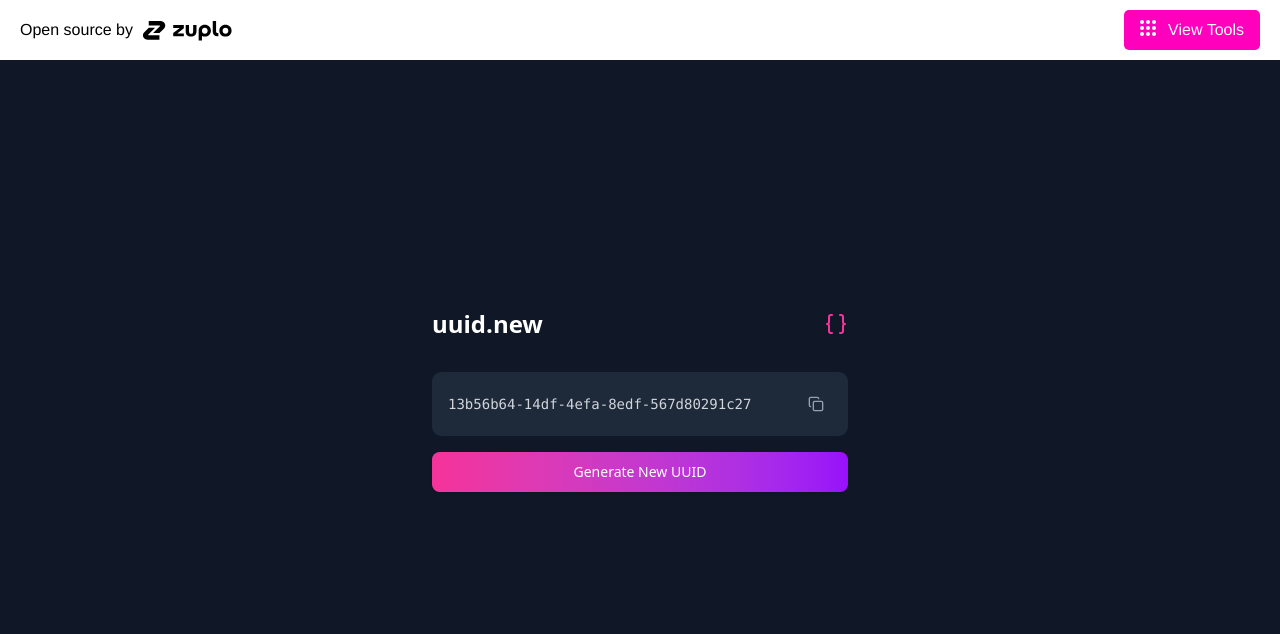
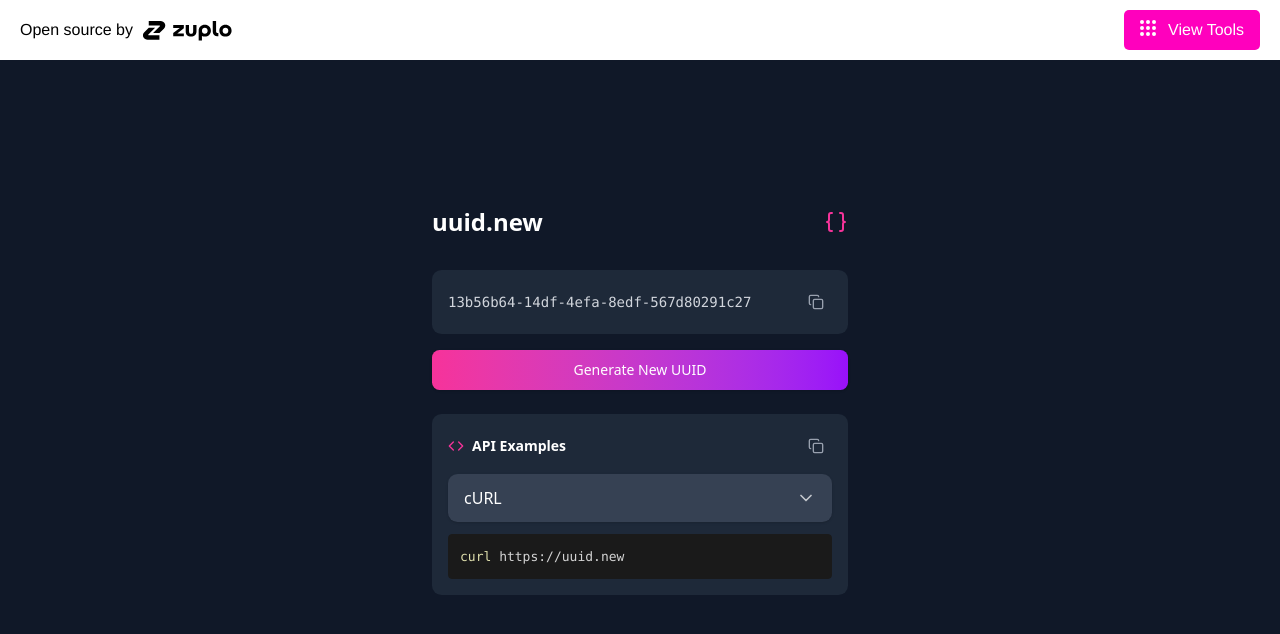
Before and after one commit to zuplo/uuid.new, a React (Vite) app: page / in a window 1280 px wide. Shown: the top 634 px of the page. Built offline with nearby package versions, Linux system fonts and the light colour scheme.

Commit message:
Add api examples

```diff
--- a/src/App.tsx
+++ b/src/App.tsx
@@ -1,12 +1,91 @@
 import { Button } from "@/components/ui/button";
-import { Braces, Check, Copy } from "lucide-react";
-import { useCallback, useState } from "react";
+import { Check, Copy, Braces, Code } from "lucide-react";
+import { useCallback, useMemo, useState } from "react";
+import {
+  CustomSelect,
+  CustomSelectContent,
+  CustomSelectItem,
+  CustomSelectTrigger,
+  CustomSelectValue,
+} from "@/components/ui/custom-select";
+import { Prism as SyntaxHighlighter } from "react-syntax-highlighter";
+import { vscDarkPlus } from "react-syntax-highlighter/dist/esm/styles/prism";
 
 import "./App.css";
 
 export default function UUIDGenerator() {
   const [uuid, setUuid] = useState(crypto.randomUUID());
   const [copied, setCopied] = useState(false);
+  const [snippetCopied, setSnippetCopied] = useState(false);
+  const [selectedLanguage, setSelectedLanguage] =
+    useState<keyof typeof prismLanguageMap>("curl");
+
+  const codeSnippets = useMemo(
+    () => ({
+      curl: `curl https://uuid.new`,
+      javascript: `const response = await fetch('https://uuid.new', {
+  headers: {
+    'Content-Type': 'application/json'
+  }
+});
+const result = await response.json();
+console.log(result.uuid);`,
+      python: `import requests
+
+response = requests.get('https://uuid.new', headers={'Content-Type': 'application/json'})
+uuid = response.json()['uuid']
+print(uuid)`,
+      php: `<?php
+$ch = curl_init();
+curl_setopt($ch, CURLOPT_URL, 'https://uuid.new');
+curl_setopt($ch, CURLOPT_RETURNTRANSFER, true);
+curl_setopt($ch, CURLOPT_HTTPHEADER, array('Content-Type: application/json'));
+$response = curl_exec($ch);
+curl_close($ch);
+$data = json_decode($response, true);
+echo $data['uuid'];
+?>`,
+      java: `import java.net.URI;
+import java.net.http.HttpClient;
+import java.net.http.HttpRequest;
+import java.net.http.HttpResponse;
+import org.json.JSONObject; // Requires org.json library
+
+HttpClient client = HttpClient.newHttpClient();
+HttpRequest request = HttpRequest.newBuilder()
+        .uri(URI.create("https://uuid.new"))
+        .header("Content-Type", "application/json")
+        .GET()
+        .build();
+
+HttpResponse<String> response = client.send(request, HttpResponse.BodyHandlers.ofString());
+JSONObject json = new JSONObject(response.body());
+String uuid = json.getString("uuid");
+System.out.println(uuid);`,
+      http: `GET https://uuid.new
+Content-Type: application/json`,
+    }),
+    []
+  );
+
+  const languageLabels: Record<keyof typeof codeSnippets, string> = {
+    curl: "cURL",
+    javascript: "JavaScript",
+    python: "Python",
+    php: "PHP",
+    java: "Java",
+    http: "HTTP",
+  };
+
+  // Map our language keys to Prism's language keys
+  const prismLanguageMap = {
+    curl: "bash",
+    javascript: "javascript",
+    python: "python",
+    php: "php",
+    java: "java",
+    http: "http",
+  };
 
   const generateNewUuid = useCallback(() => {
     setUuid(crypto.randomUUID());
@@ -16,9 +95,16 @@
   const copyUuid = useCallback(() => {
     navigator.clipboard.writeText(uuid).then(() => {
       setCopied(true);
-      setTimeout(() => setCopied(false), 2000); // Reset "Copied!" status after 2 seconds
+      setTimeout(() => setCopied(false), 2000);
     });
   }, [uuid]);
+
+  const copySnippet = useCallback(() => {
+    navigator.clipboard.writeText(codeSnippets[selectedLanguage]).then(() => {
+      setSnippetCopied(true);
+      setTimeout(() => setSnippetCopied(false), 2000);
+    });
+  }, [selectedLanguage, codeSnippets]);
 
   return (
     <div className="min-h-screen flex flex-col items-center justify-center bg-gray-900 text-white">
@@ -51,11 +137,68 @@
         </div>
         <Button
           onClick={generateNewUuid}
-          className="w-full bg-gradient-to-r from-pink-500 to-purple-600 hover:from-pink-600 hover:to-purple-700 text-white"
+          className="w-full bg-gradient-to-r from-pink-500 to-purple-600 hover:from-pink-600 hover:to-purple-700 text-white mb-6"
           size="lg"
         >
           Generate New UUID
         </Button>
+        <div className="bg-gray-800 rounded-lg p-4">
+          <div className="flex items-center justify-between mb-3">
+            <div className="flex items-center">
+              <Code className="h-4 w-4 mr-2 text-pink-500" />
+              <span className="text-sm font-semibold">API Examples</span>
+            </div>
+            <Button
+              variant="ghost"
+              size="icon"
+              className="h-8 w-8 text-gray-400 hover:text-pink-500"
+              onClick={copySnippet}
+            >
+              {snippetCopied ? (
+                <Check className="h-4 w-4" />
+              ) : (
+                <Copy className="h-4 w-4" />
+              )}
+              <span className="sr-only">Copy Code Snippet</span>
+            </Button>
+          </div>
+
+          <div className="mb-3">
+            <CustomSelect
+              value={selectedLanguage}
+              onValueChange={(value) =>
+                setSelectedLanguage(value as keyof typeof prismLanguageMap)
+              }
+            >
+              <CustomSelectTrigger className="w-full bg-gray-700 border-gray-600">
+                <CustomSelectValue placeholder="Select language" />
+              </CustomSelectTrigger>
+              <CustomSelectContent>
+                {Object.entries(languageLabels).map(([value, label]) => (
+                  <CustomSelectItem key={value} value={value}>
+                    {label}
+                  </CustomSelectItem>
+                ))}
+              </CustomSelectContent>
+            </CustomSelect>
+          </div>
+
+          <div className="rounded overflow-hidden">
+            <SyntaxHighlighter
+              language={prismLanguageMap[selectedLanguage]}
+              style={vscDarkPlus}
+              customStyle={{
+                margin: 0,
+                padding: "0.75rem",
+                borderRadius: "0.25rem",
+                fontSize: "0.875rem",
+                backgroundColor: "#1a1a1a",
+              }}
+            >
+              {codeSnippets[selectedLanguage]}
+            </SyntaxHighlighter>
+          </div>
+        </div>
       </div>
     </div>
   );
--- /dev/null
+++ b/src/components/ui/custom-select.tsx
@@ -0,0 +1,123 @@
+"use client";
+
+import * as React from "react";
+import * as SelectPrimitive from "@radix-ui/react-select";
+import { Check, ChevronDown } from "lucide-react";
+
+import { cn } from "@/lib/utils";
+
+const CustomSelect = SelectPrimitive.Root;
+
+const CustomSelectGroup = SelectPrimitive.Group;
+
+const CustomSelectValue = SelectPrimitive.Value;
+
+const CustomSelectTrigger = React.forwardRef<
+  React.ElementRef<typeof SelectPrimitive.Trigger>,
+  React.ComponentPropsWithoutRef<typeof SelectPrimitive.Trigger>
+>(({ className, children, ...props }, ref) => (
+  <SelectPrimitive.Trigger
+    ref={ref}
+    className={cn(
+      "flex h-12 w-full items-center justify-between rounded-lg border-0 bg-[#2d3748] px-4 py-2 text-base text-white shadow-sm ring-0 ring-offset-0 focus:outline-none focus:ring-0 focus:ring-offset-0 disabled:cursor-not-allowed disabled:opacity-50",
+      className
+    )}
+    {...props}
+  >
+    {children}
+    <SelectPrimitive.Icon asChild>
+      <ChevronDown className="h-5 w-5 opacity-70" />
+    </SelectPrimitive.Icon>
+  </SelectPrimitive.Trigger>
+));
+CustomSelectTrigger.displayName = SelectPrimitive.Trigger.displayName;
+
+const CustomSelectContent = React.forwardRef<
+  React.ElementRef<typeof SelectPrimitive.Content>,
+  React.ComponentPropsWithoutRef<typeof SelectPrimitive.Content>
+>(({ className, children, position = "popper", ...props }, ref) => (
+  <SelectPrimitive.Portal>
+    <SelectPrimitive.Content
+      ref={ref}
+      className={cn(
+        "relative z-50 min-w-[8rem] overflow-hidden rounded-lg border-0 bg-[#2d3748] text-white shadow-md animate-in fade-in-80",
+        position === "popper" && "translate-y-1",
+        className
+      )}
+      position={position}
+      {...props}
+    >
+      <SelectPrimitive.Viewport
+        className={cn(
+          "p-1",
+          position === "popper" &&
+            "h-[var(--radix-select-trigger-height)] w-full min-w-[var(--radix-select-trigger-width)]"
+        )}
+      >
+        {children}
+      </SelectPrimitive.Viewport>
+    </SelectPrimitive.Content>
+  </SelectPrimitive.Portal>
+));
+CustomSelectContent.displayName = SelectPrimitive.Content.displayName;
+
+const CustomSelectLabel = React.forwardRef<
+  React.ElementRef<typeof SelectPrimitive.Label>,
+  React.ComponentPropsWithoutRef<typeof SelectPrimitive.Label>
+>(({ className, ...props }, ref) => (
+  <SelectPrimitive.Label
+    ref={ref}
+    className={cn(
+      "py-1.5 pl-8 pr-2 text-sm font-semibold text-white",
+      className
+    )}
+    {...props}
+  />
+));
+CustomSelectLabel.displayName = SelectPrimitive.Label.displayName;
+
+const CustomSelectItem = React.forwardRef<
+  React.ElementRef<typeof SelectPrimitive.Item>,
+  React.ComponentPropsWithoutRef<typeof SelectPrimitive.Item>
+>(({ className, children, ...props }, ref) => (
+  <SelectPrimitive.Item
+    ref={ref}
+    className={cn(
+      "relative flex w-full select-none items-center py-2 pl-10 pr-4 text-base text-white outline-none transition-colors data-[highlighted]:bg-[#374151] data-[highlighted]:text-white data-[disabled]:pointer-events-none data-[disabled]:opacity-50 cursor-pointer",
+      className
+    )}
+    {...props}
+  >
+    <span className="absolute left-3 flex h-3.5 w-3.5 items-center justify-center">
+      <SelectPrimitive.ItemIndicator>
+        <Check className="h-5 w-5 text-white" />
+      </SelectPrimitive.ItemIndicator>
+    </span>
+
+    <SelectPrimitive.ItemText>{children}</SelectPrimitive.ItemText>
+  </SelectPrimitive.Item>
+));
+CustomSelectItem.displayName = SelectPrimitive.Item.displayName;
+
+const CustomSelectSeparator = React.forwardRef<
+  React.ElementRef<typeof SelectPrimitive.Separator>,
+  React.ComponentPropsWithoutRef<typeof SelectPrimitive.Separator>
+>(({ className, ...props }, ref) => (
+  <SelectPrimitive.Separator
+    ref={ref}
+    className={cn("-mx-1 my-1 h-px bg-[#4a5568]", className)}
+    {...props}
+  />
+));
+CustomSelectSeparator.displayName = SelectPrimitive.Separator.displayName;
+
+export {
+  CustomSelect,
+  CustomSelectGroup,
+  CustomSelectValue,
+  CustomSelectTrigger,
+  CustomSelectContent,
+  CustomSelectLabel,
+  CustomSelectItem,
+  CustomSelectSeparator,
+};
```
Also changed, not shown: package.json (+6 -3 lines), 1 other file (tests, documents, lock files or other folders).
